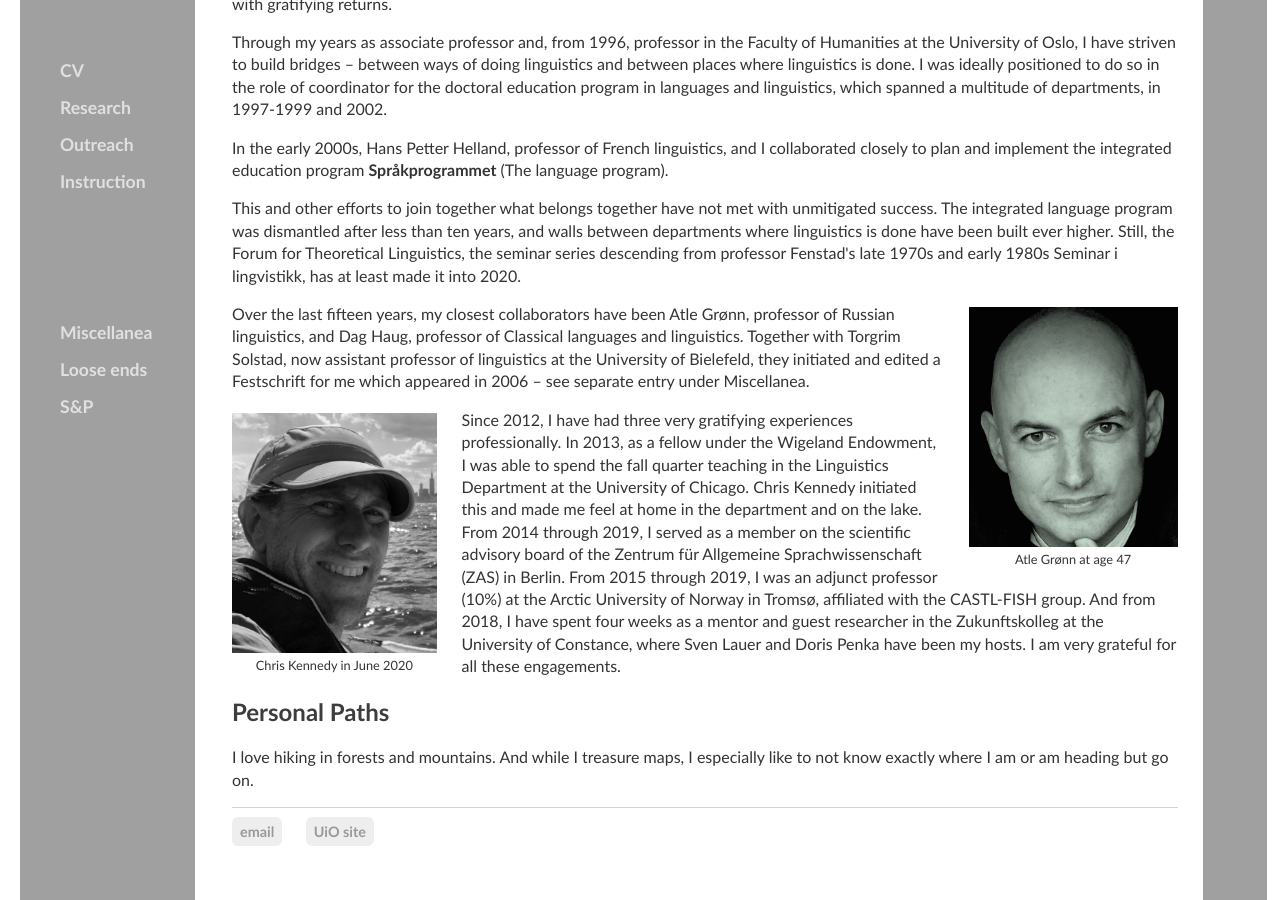
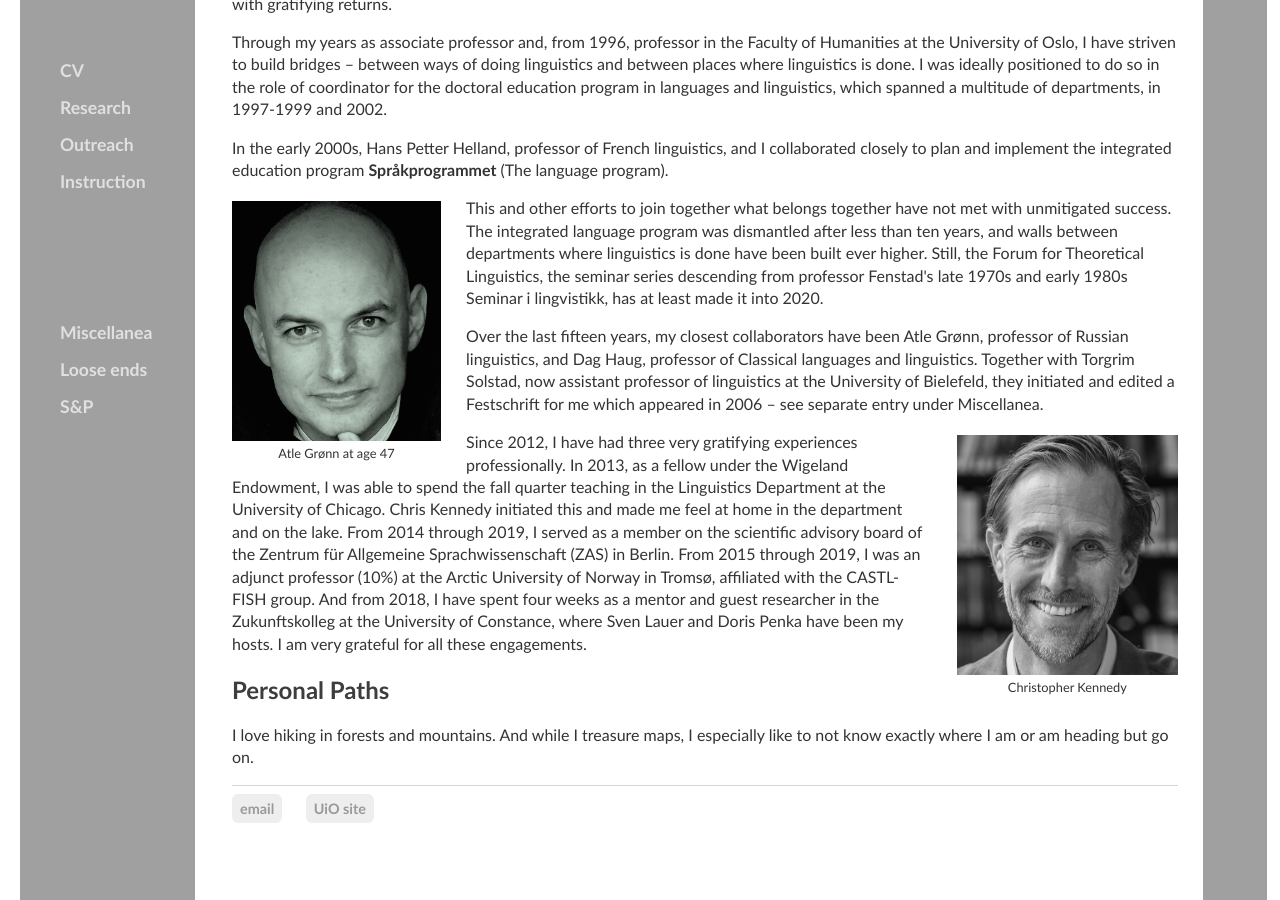
Before and after one commit to kjelljs/kjelljs.github.io, a Jekyll site: the page built from about/index.html, in a window 1280 px wide and 900 px high, scrolled down 1878 px. Built offline with Jekyll 4.4.1, drawn with Linux system fonts in a browser that asks for light colours.

Commit message:
Update index.html

```diff
--- a/about/index.html
+++ b/about/index.html
@@ -36,11 +36,11 @@
 	<p>Much of that was channeled into two Ésprit projects we participated in, Dialog and Discourse (DANDI) and Dynamic Interpretation of Natural Language 2 (DYANA-2), and an NOS-H project in the late 1990s, Comparative Semantics for Nordic Languages (NORDSEM), with gratifying returns.
 	</p>
 	<p>Through my years as associate professor and, from 1996, professor in the Faculty of Humanities at the University of Oslo, I have striven to build bridges &ndash; between ways of doing linguistics and between places where linguistics is done. I was ideally positioned to do so in the role of coordinator for the doctoral education program in languages and linguistics, which spanned a multitude of departments, in 1997-1999 and 2002.</p><p>In the early 2000s, Hans Petter Helland, professor of French linguistics, and I collaborated closely to plan and implement the integrated education program <b>Språkprogrammet</b> (The language program).</p>
+	<div style="float:left;"><figure class="leftfig"><img style="height:240px;" src="/pics/AtleG.jpg"><figcaption>Atle Grønn at age 47</figcaption></figure></div>
 	<p>This and other efforts to join together what belongs together have not met with unmitigated success. The integrated language program was dismantled after less than ten years, and walls between departments where linguistics is done have been built ever higher. Still, the Forum for Theoretical Linguistics, the seminar series descending from professor Fenstad's late 1970s and early 1980s Seminar i lingvistikk, has at least made it into 2020.
 	</p>
-	<div style="float:right;"><figure class="rightfig"><img style="height:240px;" src="/pics/AtleG.jpg"><figcaption>Atle Grønn at age 47</figcaption></figure></div>
 	<p>Over the last fifteen years, my closest collaborators have been Atle Grønn, professor of Russian linguistics, and Dag Haug, professor of Classical languages and linguistics. Together with Torgrim Solstad, now assistant professor of linguistics at the University of Bielefeld, they initiated and edited a Festschrift for me which appeared in 2006 &ndash; see separate entry under Miscellanea.</p>
-	<div style="float:left;"><figure class="leftfig"><img style="height:240px;" src="/pics/ChrisK.jpg"><figcaption>Chris Kennedy in June 2020</figcaption></figure></div>
+	<div style="float:right;"><figure class="rightfig"><img style="height:240px;" src="/pics/ChrisK.png"><figcaption>Christopher Kennedy</figcaption></figure></div>
 	<p>Since 2012, I have had three very gratifying experiences professionally. In 2013, as a fellow under the Wigeland Endowment, I was able to spend the fall quarter teaching in the Linguistics Department at the University of Chicago. Chris Kennedy initiated this and made me feel at home in the department and on the lake. From 2014 through 2019, I served as a member on the scientific advisory board of the Zentrum für Allgemeine Sprachwissenschaft (ZAS) in Berlin. From 2015 through 2019, I was an adjunct professor (10%) at the Arctic University of Norway in Tromsø, affiliated with the CASTL-FISH group. And from 2018, I have spent four weeks as a mentor and guest researcher in the Zukunftskolleg at the University of Constance, where Sven Lauer and Doris Penka have been my hosts. I am very grateful for all these engagements.</p>
 	<h2 id="priv">Personal Paths</h2>
 	<p>I love hiking in forests and mountains. And while I treasure maps, I especially like to not know exactly where I am or am heading but go on.</p>
```
